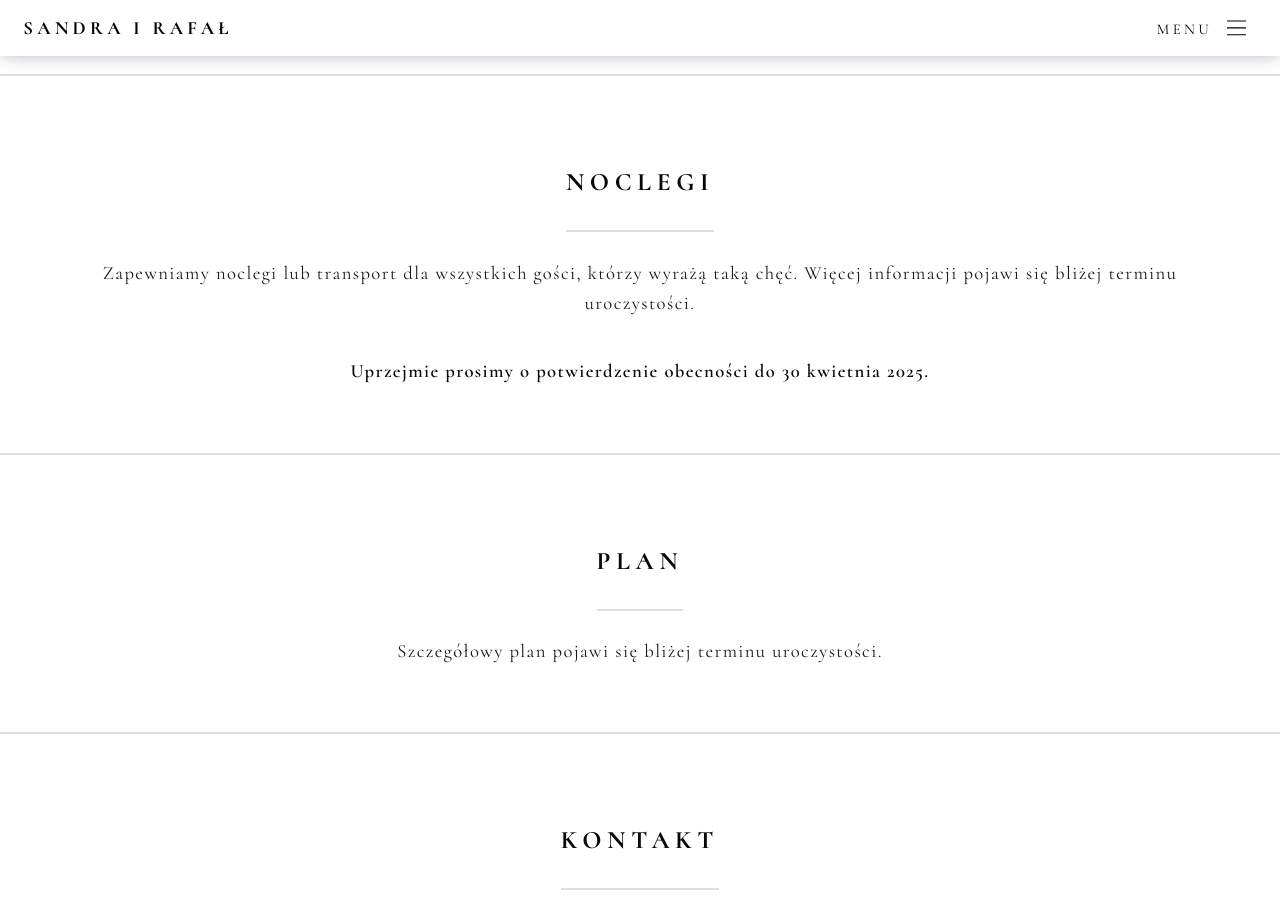
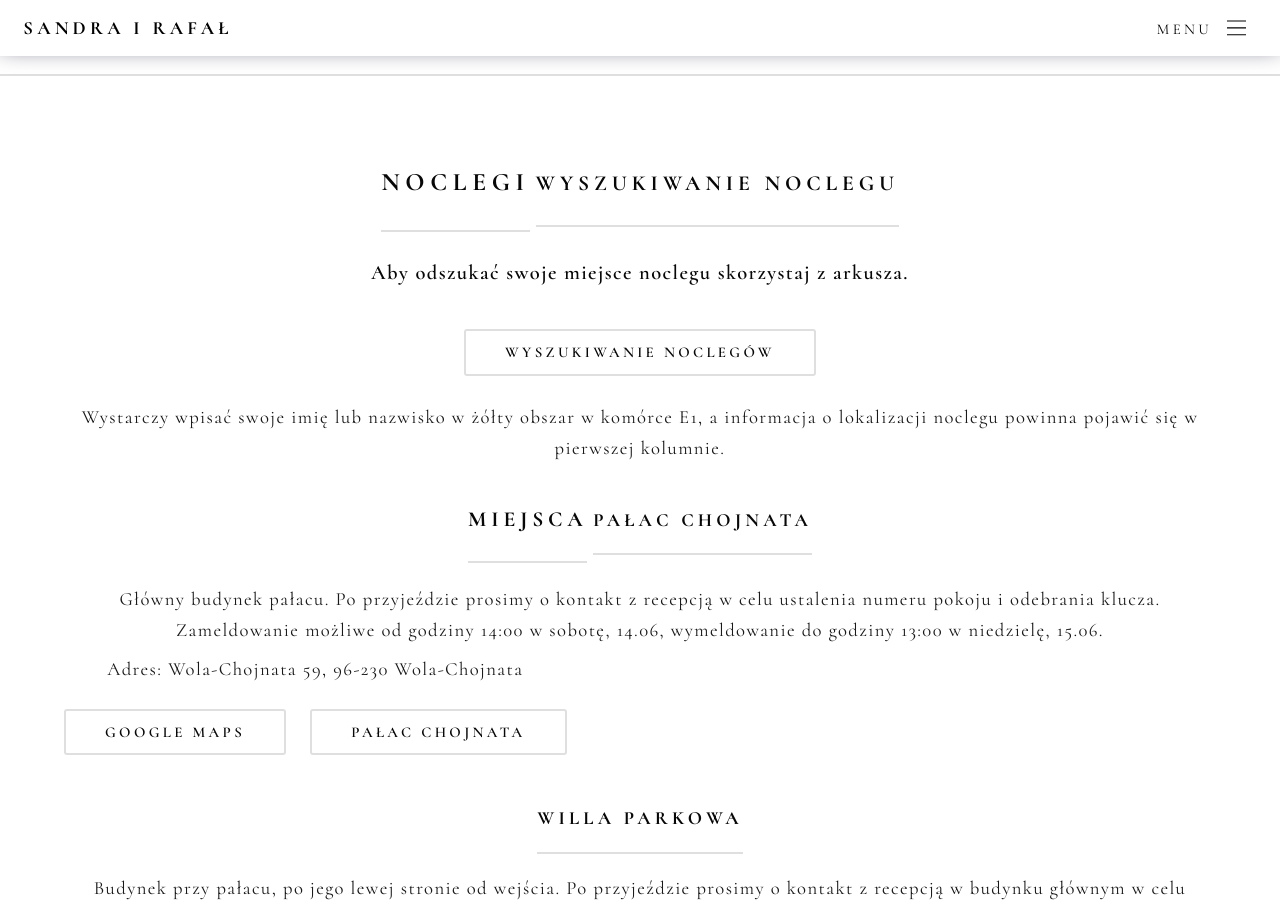
Before and after one commit to sandrarafal2025/sandrarafal2025.github.io, a Jekyll site: the page built from index.html, in a window 1280 px wide and 900 px high, scrolled down 4414 px. Built offline with Jekyll 4.4.1, drawn with Linux system fonts in a browser that asks for light colours; some web fonts are replaced; some of the changed text lies outside the part shown.

Commit message:
Accomodation update

```diff
--- a/index.html
+++ b/index.html
@@ -147,9 +147,73 @@ layout: landing
     <div class="inner">
         <header class="major">
             <h2>Noclegi</h2>
-            <p>Zapewniamy noclegi lub transport dla wszystkich gości, którzy wyrażą taką chęć. Więcej informacji pojawi się bliżej terminu
-                uroczystości.</p>
-            <p><b>Uprzejmie prosimy o potwierdzenie obecności do 30 kwietnia 2025.</b></p>
+            <h3>Wyszukiwanie noclegu</h3>
+            <p><b>Aby odszukać swoje miejsce noclegu skorzystaj z arkusza.</b></p>
+            <a href="https://docs.google.com/spreadsheets/d/13dec0vUvAOTG1mRGlv2wZupEPoe6nLv7/edit?usp=sharing&ouid=118388648363003039549&rtpof=true&sd=true"
+               target="_blank"
+               class="button small mb-3">Wyszukiwanie noclegów</a>
+            <p>Wystarczy wpisać swoje imię lub nazwisko w żółty obszar w komórce E1, a informacja o lokalizacji noclegu powinna pojawić się w pierwszej kolumnie.</p>
+            <h3>Miejsca</h3>
+            <h4>Pałac Chojnata</h4>
+            <div class="d-flex flex-column gap-2 mb-5">
+                Główny budynek pałacu. Po przyjeździe prosimy o kontakt z recepcją w celu ustalenia numeru pokoju i odebrania klucza. Zameldowanie możliwe od godziny 14:00 w sobotę, 14.06, wymeldowanie do godziny 13:00 w niedzielę, 15.06.
+                <div class="flex-column gap-1 justify-content-between align-self-lg-start align-items-center">
+                    Adres: Wola-Chojnata 59, 96-230 Wola-Chojnata
+                    <div class="d-flex flex-column justify-content-center gap-4 mt-4 flex-md-row">
+                        <a href="https://maps.app.goo.gl/1T3CPU9SUdqD13UW7"
+                           target="_blank"
+                           class="button small">Google maps</a>
+                        <a href="https://palacchojnata.pl/ "
+                           target="_blank"
+                           class="button small">Pałac Chojnata</a>
+                    </div>
+                </div>
+            </div>
+            <h4>Willa Parkowa</h4>
+            <div class="d-flex flex-column gap-2 mb-5">
+                Budynek przy pałacu, po jego lewej stronie od wejścia. Po przyjeździe prosimy o kontakt z recepcją w budynku głównym w celu ustalenia numeru pokoju i odebrania klucza. Zameldowanie możliwe od godziny 14:00 w sobotę, 14.06, wymeldowanie do godziny 13:00 w niedzielę, 15.06.
+                <div class="flex-column gap-1 justify-content-between align-self-lg-start align-items-center">
+                    Adres: Wola-Chojnata 59, 96-230 Wola-Chojnata
+                    <div class="d-flex flex-column justify-content-center gap-4 mt-4 flex-md-row">
+                        <a href="https://maps.app.goo.gl/1T3CPU9SUdqD13UW7"
+                           target="_blank"
+                           class="button small">Google maps</a>
+                        <a href="https://palacchojnata.pl/ "
+                           target="_blank"
+                           class="button small">Willa Parkowa</a>
+                    </div>
+                </div>
+            </div>
+            <h4>Pałac Biała Rawska</h4>
+            <div class="d-flex flex-column gap-2 mb-5">
+                Zabytkowy pałac w centrum miejscowości Biała Rawska, blisko kościoła, w którym odbywa się ślub, 4 kilometry od miejsca wesela. Po przyjeździe prosimy o kontakt z recepcją w celu ustalenia numeru pokoju i odebrania klucza. Zameldowanie możliwe od godziny 14:00 w sobotę, 14.06, wymeldowanie do godziny 12:00 w niedzielę, 15.06. Prosimy o wymeldowanie się przed przybyciem na weselny brunch.
+                <div class="flex-column gap-1 justify-content-between align-self-lg-start align-items-center">
+                    Adres: Wojska Polskiego 4, 96-230 Biała Rawska
+                    <div class="d-flex flex-column justify-content-center gap-4 mt-4 flex-md-row">
+                        <a href="https://maps.app.goo.gl/k5FGMQNTiAdJonb18"
+                           target="_blank"
+                           class="button small">Google maps</a>
+                        <a href="https://www.facebook.com/p/Pa%C5%82ac-Bia%C5%82a-Rawska-100071308547545/?locale=pl_PL"
+                           target="_blank"
+                           class="button small">Willa Parkowa</a>
+                    </div>
+                </div>
+            </div>
+            <h4>Agroturystyka</h4>
+            <div class="d-flex flex-column gap-2 mb-5">
+                Agroturystyka Nad Białką w Wólce Lesiewskiej, 10 kilometrów od miejsca wesela. Po przyjeździe prosimy o kontakt z recepcją w celu ustalenia numeru pokoju i odebrania klucza. Zameldowanie możliwe od godziny 14:00 w sobotę, 14.06, wymeldowanie do godziny 12:00 w niedzielę, 15.06. Prosimy o wymeldowanie się przed przybyciem na weselny brunch.
+                <div class="flex-column gap-1 justify-content-between align-self-lg-start align-items-center">
+                    Adres: Wólka Lesiewska 11, 96-230 Wólka Lesiewska
+                    <div class="d-flex flex-column justify-content-center gap-4 mt-4 flex-md-row">
+                        <a href="https://maps.app.goo.gl/CPaYtS2Gx5GLknfaA"
+                           target="_blank"
+                           class="button small">Google maps</a>
+                        <a href="https://meteor-turystyka.pl/nadbialka-wolka-lesiewska,wolka-lesiewska.html"
+                           target="_blank"
+                           class="button small">Agroturystyka</a>
+                    </div>
+                </div>
+            </div>
         </header>
     </div>
 </section>
```
